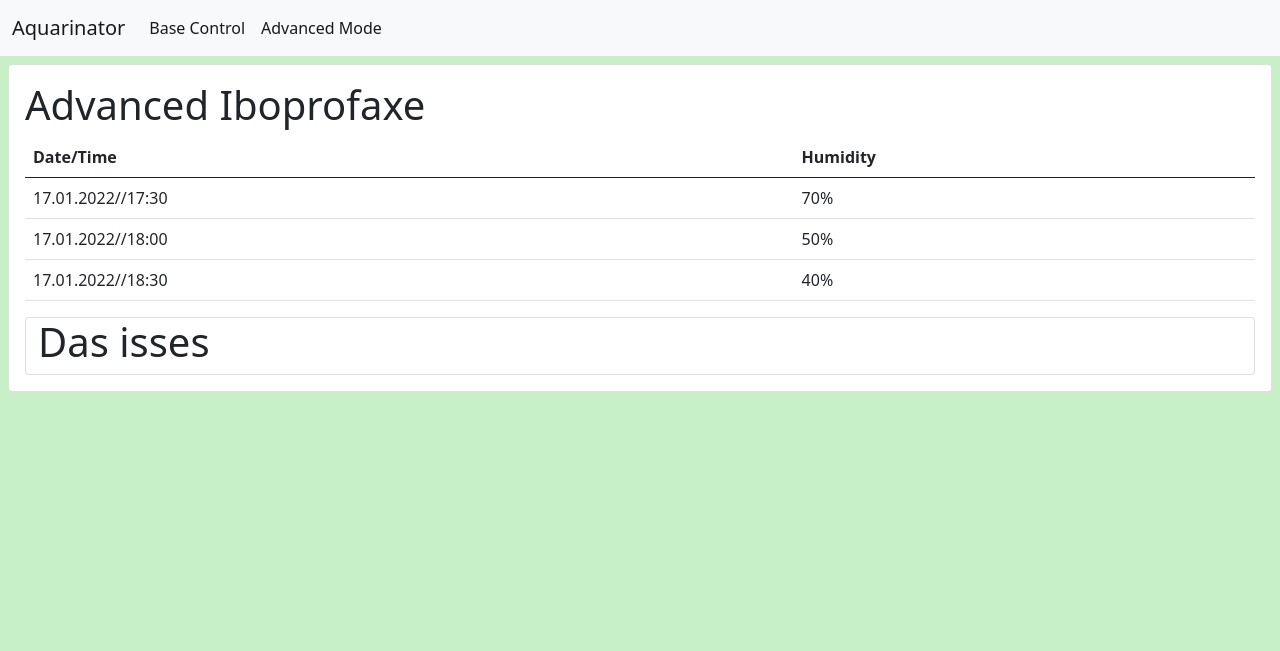
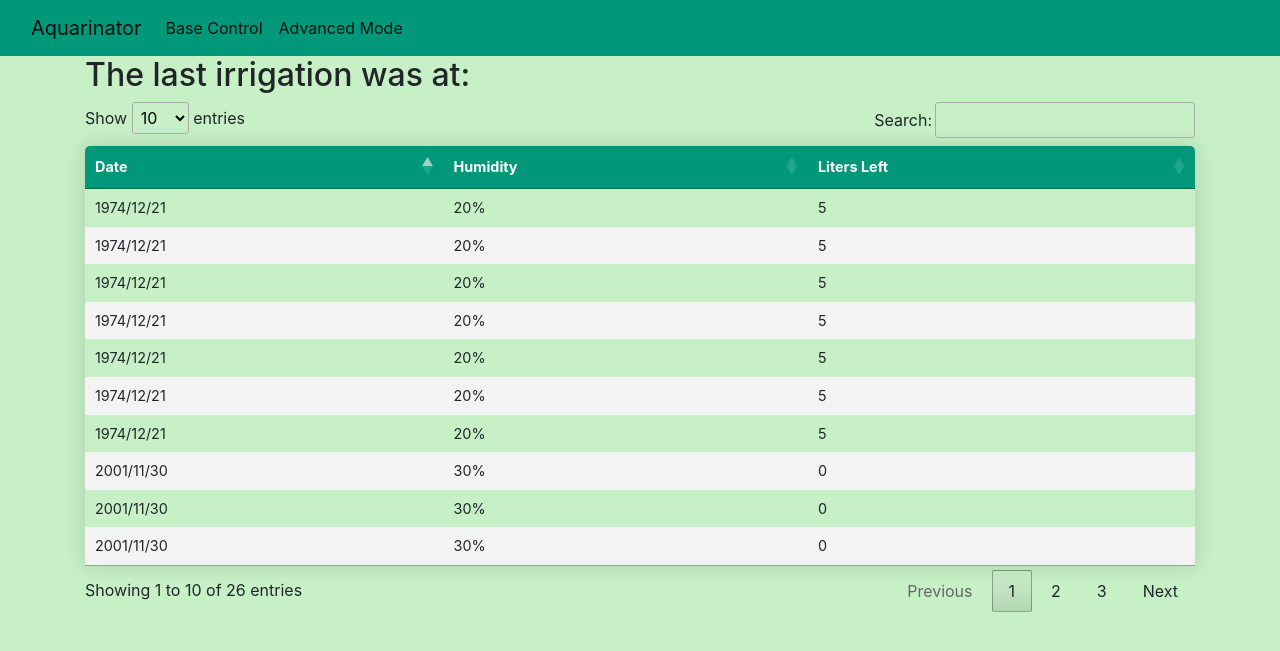
Before and after one commit to andrsdtr/aquarinator, a Flask app: page /advanced in a window 1280 px wide. Shown: the top 651 px of the page. Run offline with Flask 2, Linux system fonts and the light colour scheme; some libraries are stand-ins or nearby versions.

Commit message:
Advanced Page updated

```diff
--- a/app/static/main.css
+++ b/app/static/main.css
@@ -9,8 +9,8 @@
   }
   .box {
     display: flex;
-    align-items: center; /* Center content vertically */
-    justify-content: center; /* Center content horizontally */
+    align-items: center;
+    justify-content: center;
     width: calc(50% - 4px);
     margin: 1rem;
     background: rgb(28, 111, 122);
@@ -19,11 +19,11 @@
 
 .cardkpi{
     height: 180px;
-    width: 320px;               /* Set width of cards */
-    display: flex;                /* Children use Flexbox */
-    flex-direction: column;       /* Rotate Axis */
-    border: 3px solid black;    /* Set up Border */
-    border-radius: 15px;           /* Slightly Curve edges */
+    width: 320px;
+    display: flex;
+    flex-direction: column;
+    border: 3px solid black;
+    border-radius: 15px;
     overflow: hidden;
     margin: 0.6rem;
     background-color: white;
@@ -91,3 +91,43 @@
 .button:active {
   border: 5px solid black;
 }
+
+
+.new-table {
+  border-collapse: collapse;
+  margin: 25px 0;
+  font-size: 0.9em;
+  min-width: 400px;
+  border-radius: 5px 5px 0 0;
+  overflow: hidden;
+  box-shadow: 0 0 20px rgba(0, 0, 0, 0.15);
+}
+
+.new-table thead tr {
+  background-color: #009879;
+  color: #ffffff;
+  text-align: left;
+  font-weight: bold;
+}
+
+.new-table th,
+.new-table td {
+  padding: 12px 15px;
+}
+
+.new-table tbody tr {
+  border-bottom: 1px solid #dddddd;
+}
+
+.new-table tbody tr:nth-of-type(even) {
+  background-color: #f3f3f3;
+}
+
+.new-table tbody tr:last-of-type {
+  border-bottom: 2px solid #009879;
+}
+
+.new-table tbody tr.active-row {
+  font-weight: bold;
+  color: #009879;
+}
--- a/app/templates/advanced.html
+++ b/app/templates/advanced.html
@@ -1,33 +1,60 @@
 {% extends 'base.html' %}
 {% block content %}
 
-<div class="card p-3 m-2">
-    <h1>Advanced Iboprofaxe</h1>
-    <table class="table">
-        <thead>
-          <tr>
-            <th scope="col">Date/Time</th>
-            <th scope="col">Humidity</th>
-          </tr>
-        </thead>
-        <tbody>
-          <tr>
-            <td>17.01.2022//17:30</td>
-            <td>70%</td>
-          </tr>
-          <tr>
-            <td>17.01.2022//18:00</td>
-            <td>50%</td>
-          </tr>
-          <tr>
-            <td>17.01.2022//18:30</td>
-            <td>40%</td>
-          </tr>
-        </tbody>
-      </table>
-    <div class="card container-fluid">
-        <h1 class="">Das isses</h1>
-    </div>
+<head>
+    <link rel="stylesheet" href="https://stackpath.bootstrapcdn.com/bootstrap/4.2.1/css/bootstrap.min.css" integrity="sha384-GJzZqFGwb1QTTN6wy59ffF1BuGJpLSa9DkKMp0DgiMDm4iYMj70gZWKYbI706tWS" crossorigin="anonymous">
+    <script src="https://code.jquery.com/jquery-3.3.1.slim.min.js" integrity="sha384-q8i/X+965DzO0rT7abK41JStQIAqVgRVzpbzo5smXKp4YfRvH+8abtTE1Pi6jizo" crossorigin="anonymous"></script>
+    <script src="https://stackpath.bootstrapcdn.com/bootstrap/4.2.1/js/bootstrap.min.js" integrity="sha384-B0UglyR+jN6CkvvICOB2joaf5I4l3gm9GU6Hc1og6Ls7i6U/mkkaduKaBhlAXv9k" crossorigin="anonymous"></script>
+
+    <script src="http://code.jquery.com/jquery-3.3.1.min.js" integrity="sha256-FgpCb/KJQlLNfOu91ta32o/NMZxltwRo8QtmkMRdAu8="
+crossorigin="anonymous"></script>
+  <link rel="stylesheet" href="https://cdn.datatables.net/1.10.19/css/jquery.dataTables.min.css">
+  <script src="https://cdn.datatables.net/1.10.19/js/jquery.dataTables.min.js" ></script>
+  <link rel="stylesheet" href="{{ url_for('static', filename='/main.css') }}">
+
+</head>
+<body>
+<div class="container">
+    <h2>The last irrigation was at:</h2>
+    <table class="new-table" id="myTable">
+    <thead>
+    <tr><th>Date</th><th>Humidity</th><th>Liters Left</th></tr>
+    </thead>
+    <tbody>
+    <tr><td type="date">2022/01/28</td><td>50%</td><td>10</td></tr>
+    <tr><td type="date">2022/05/12</td><td>70%</td><td>8</td></tr>
+    <tr><td type="date">2001/11/30</td><td>30%</td><td>0</td></tr>
+    <tr><td type="date">1974/12/21</td><td>20%</td><td>5</td></tr>
+    <tr><td type="date">2022/01/28</td><td>50%</td><td>10</td></tr>
+    <tr><td type="date">2022/05/12</td><td>70%</td><td>8</td></tr>
+    <tr><td type="date">2001/11/30</td><td>30%</td><td>0</td></tr>
+    <tr><td type="date">1974/12/21</td><td>20%</td><td>5</td></tr>
+    <tr><td type="date">2022/01/28</td><td>50%</td><td>10</td></tr>
+    <tr><td type="date">2022/05/12</td><td>70%</td><td>8</td></tr>
+    <tr><td type="date">2001/11/30</td><td>30%</td><td>0</td></tr>
+    <tr><td type="date">1974/12/21</td><td>20%</td><td>5</td></tr>
+    <tr><td type="date">2022/05/12</td><td>70%</td><td>8</td></tr>
+    <tr><td type="date">2001/11/30</td><td>30%</td><td>0</td></tr>
+    <tr><td type="date">1974/12/21</td><td>20%</td><td>5</td></tr>
+    <tr><td type="date">2022/01/28</td><td>50%</td><td>10</td></tr>
+    <tr><td type="date">2022/05/12</td><td>70%</td><td>8</td></tr>
+    <tr><td type="date">2001/11/30</td><td>30%</td><td>0</td></tr>
+    <tr><td type="date">1974/12/21</td><td>20%</td><td>5</td></tr>
+    <tr><td type="date">2022/05/12</td><td>70%</td><td>8</td></tr>
+    <tr><td type="date">2001/11/30</td><td>30%</td><td>0</td></tr>
+    <tr><td type="date">1974/12/21</td><td>20%</td><td>5</td></tr>
+    <tr><td type="date">2022/01/28</td><td>50%</td><td>10</td></tr>
+    <tr><td type="date">2022/05/12</td><td>70%</td><td>8</td></tr>
+    <tr><td type="date">2001/11/30</td><td>30%</td><td>0</td></tr>
+    <tr><td type="date">1974/12/21</td><td>20%</td><td>5</td></tr>
+    </tbody>
+    </table>
 </div>
 
+<script>
+    $(document).ready( function () {
+    $('#myTable').DataTable();
+} );
+    </script>
+</body>
 {% endblock %}
--- a/app/templates/base.html
+++ b/app/templates/base.html
@@ -10,7 +10,7 @@
     <link rel="stylesheet" href="{{ url_for('static', filename='css/main.css') }}">
   </head>
   <body style="background-color: rgba(190, 238, 190, 0.849);">
-    <nav class="navbar navbar-expand-lg navbar-light bg-light">
+    <nav class="navbar navbar-expand-lg navbar-light bg-s" style="background-color:#009879;">
       <div class="container-fluid">
         <a class="navbar-brand" href="/">Aquarinator</a>
         <button class="navbar-toggler" type="button" data-bs-toggle="collapse" data-bs-target="#navbarSupportedContent" aria-controls="navbarSupportedContent" aria-expanded="false" aria-label="Toggle navigation">
```
